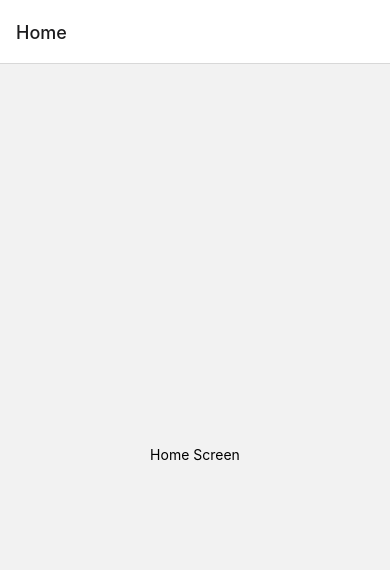
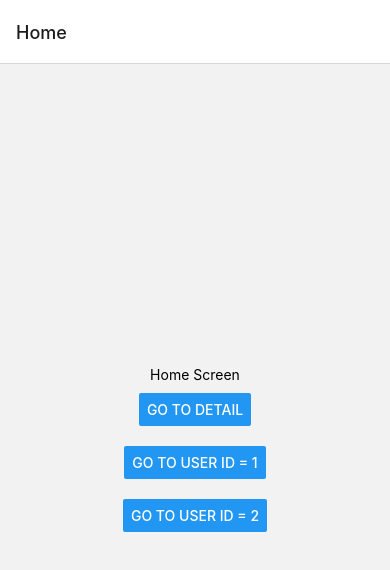
Before and after one commit to tntann/react-native-food-app, a React Native app: screen / in a window 390 px wide. Shown: the top 570 px of the page. Built offline with nearby package versions, Linux system fonts and the light colour scheme.

Commit message:
moving between screens

```diff
--- a/App.tsx
+++ b/App.tsx
@@ -1,22 +1,49 @@
-import { Text, View } from "react-native";
+import { Button, Text, View } from "react-native";
 import { NavigationContainer } from "@react-navigation/native";
 import { createNativeStackNavigator } from "@react-navigation/native-stack";
+import { useNavigation } from '@react-navigation/native';
 
 export default function App() {
   const Stack = createNativeStackNavigator();
 
   function HomeScreen() {
+    const navigation:any = useNavigation();
     return (
       <View style={{ flex: 1, alignItems: "center", justifyContent: "center" }}>
         <Text>Home Screen</Text>
+        <View style={{paddingVertical: 10}}>
+        <Button
+          title="Go to Detail"
+          onPress={() => navigation.navigate("Details")}
+        />
+        </View>
+        <View style={{paddingVertical: 10}}>
+        <Button
+          title="Go to user id = 1"
+          onPress={() => navigation.navigate("Details")}
+        />
+        </View>
+        <View style={{paddingVertical: 10}}>
+        <Button
+          title="Go to user id = 2"
+          onPress={() => navigation.navigate("Details")}
+        />
+        </View>
       </View>
     );
   }
 
   function DetailsScreen() {
+    const navigation:any = useNavigation();
     return (
       <View style={{ flex: 1, alignItems: "center", justifyContent: "center" }}>
         <Text>Details Screen</Text>
+        <Text>user id ???</Text>
+        <Button
+          title="Go Back Home"
+          // onPress={() => navigation.navigate("Home")}
+          onPress={() => navigation.goBack()}
+        />
       </View>
     );
   }
```
